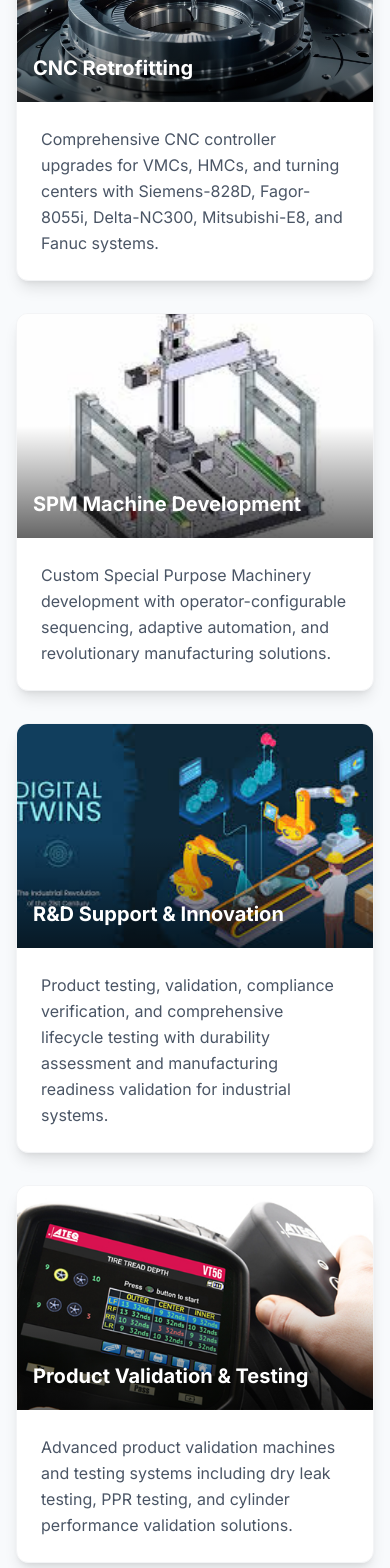
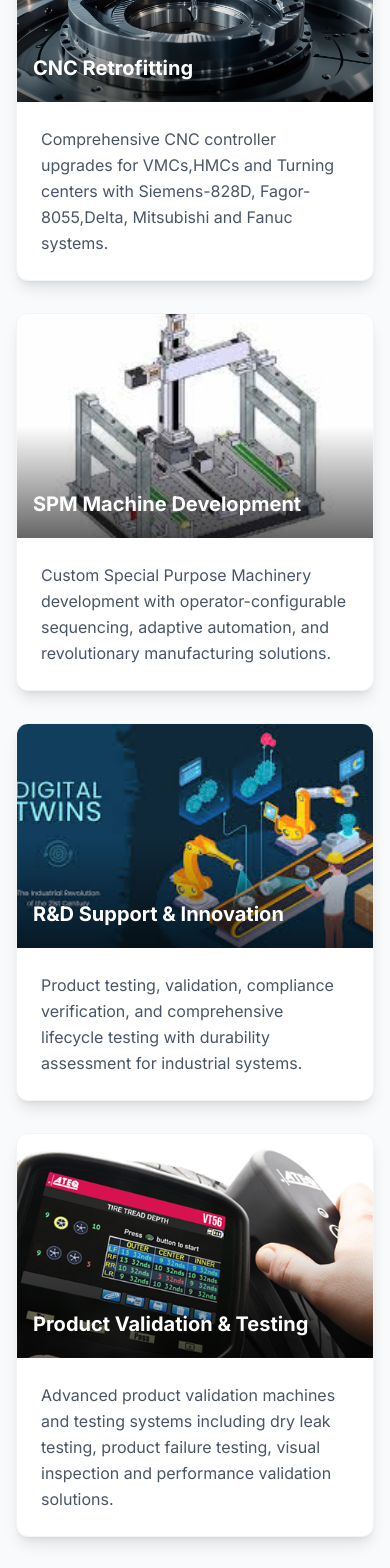
Before and after one commit to Ranjit174/Chapter1, a Next.js app: page / in a window 390 px wide. Shown: the part 2260-3828 px from the top of the page. Built offline with nearby package versions, Linux system fonts and the light colour scheme.

Commit message:
Merged remote repository

```diff
--- a/src/app/customer-experiences/page.tsx
+++ b/src/app/customer-experiences/page.tsx
@@ -146,12 +146,12 @@ const TestimonialsPage = () => {
                     {testimonial.avatar}
                   </div>
                   <div className="flex-1">
-                    <div className="font-bold text-slate-900 text-lg">{testimonial.author}</div>
-                    <div className="text-blue-600 font-semibold">{testimonial.title}</div>
-                    <div className="text-slate-600">{testimonial.company}</div>
+                    <div className="font-bold text-slate-900 text-base sm:text-lg">{testimonial.author}</div>
+                    <div className="text-blue-600 font-semibold text-sm sm:text-base">{testimonial.title}</div>
+                    <div className="text-slate-600 text-sm">{testimonial.company}</div>
                   </div>
                   <div className="flex-shrink-0">
-                    <div className="inline-block bg-slate-100 text-slate-700 px-3 py-1 rounded-lg text-sm font-medium">
+                    <div className="inline-block bg-slate-100 text-slate-700 px-3 py-1 rounded-lg text-xs sm:text-sm font-medium">
                       {testimonial.industry}
                     </div>
                   </div>
--- a/src/app/iot/page.tsx
+++ b/src/app/iot/page.tsx
@@ -137,7 +137,7 @@ const IoTPage = () => {
             </div>
             <div className="relative">
               <Image
-                src="/fleet management.jpg"
+                src="/oee_dash.png"
                 alt="IIoT Dashboard showing industrial data"
                 width={800}
                 height={600}
--- a/src/components/CustomerExperiences.tsx
+++ b/src/components/CustomerExperiences.tsx
@@ -8,10 +8,10 @@ const CustomerExperiences = () => {
       <div className="container mx-auto px-4">
         <div className="text-center mb-16">
           <h2 className="text-3xl md:text-4xl font-bold text-slate-800 mb-4">
-            You Can Trust Industrial Tek
+            You Can Trust IndustrialTek
           </h2>
           <p className="text-lg text-slate-800 max-w-4xl mx-auto">
-            We are a proven engineering team delivering 8+ years of digital transformation success that drives 25% efficiency gains and 40% downtime reduction.We ensure your automation investment contributes to long-term operational excellence you can depend on.
+            We are a proven Engineering team delivering 8+ years of digital transformation success that drives 25% efficiency gains and 40% downtime reduction.We ensure your automation investment contributes to long-term operational excellence you can depend on.
           </p>
         </div>
         <div className="grid lg:grid-cols-2 gap-12 items-center">
@@ -27,7 +27,7 @@ const CustomerExperiences = () => {
           <div className="bg-white p-8 rounded-lg shadow-lg border border-slate-200">
             <Quote className="w-12 h-12 text-amber-400 mb-4" />
             <blockquote className="text-lg text-slate-700 italic mb-6">
-              &quot;Industrial Tek isn&apos;t just a vendor; they are a true extension of our engineering team. Their attention to detail and commitment to our project&apos;s success was evident from day one. They delivered a robust solution that has significantly improved our production uptime.&quot;
+              &quot;IndustrialTek isn&apos;t just a vendor; they are a true extension of our engineering team. Their attention to detail and commitment to our project&apos;s success was evident from day one. They delivered a robust solution that has significantly improved our production uptime.&quot;
             </blockquote>
             <div className="flex flex-col sm:flex-row justify-between items-center mt-8 gap-6">
               <div className="font-bold text-slate-800 text-right">
--- a/src/components/Industries.tsx
+++ b/src/components/Industries.tsx
@@ -4,7 +4,7 @@ const industries = [
   {
     name: 'CNC Retrofitting',
     image: '/component machining.jpg',
-    description: 'Comprehensive CNC controller upgrades for VMCs, HMCs, and turning centers with Siemens-828D, Fagor-8055i, Delta-NC300, Mitsubishi-E8, and Fanuc systems.'
+    description: 'Comprehensive CNC controller upgrades for VMCs,HMCs and Turning centers with Siemens-828D, Fagor-8055,Delta, Mitsubishi and Fanuc systems.'
   },
   {
     name: 'SPM Machine Development',
@@ -14,12 +14,12 @@ const industries = [
   {
     name: 'R&D Support & Innovation',
     image: '/digitaltwin.jpg',
-    description: 'Product testing, validation, compliance verification, and comprehensive lifecycle testing with durability assessment and manufacturing readiness validation for industrial systems.'
+    description: 'Product testing, validation, compliance verification, and comprehensive lifecycle testing with durability assessment for industrial systems.'
   },
   {
     name: 'Product Validation & Testing',
     image: '/ateq-1111.jpg',
-    description: 'Advanced product validation machines and testing systems including dry leak testing, PPR testing, and cylinder performance validation solutions.'
+    description: 'Advanced product validation machines and testing systems including dry leak testing, product failure testing, visual inspection and performance validation solutions.'
   },
   {
     name: 'Jig & Fixture Design',
@@ -34,7 +34,7 @@ const industries = [
   {
     name: 'Precision Machining Solutions',
     image: '/machinening.jpg',
-    description: 'CNC machining expertise with retrofitting capabilities for VMCs, HMCs, turning centers, and surface grinding machines across multiple platforms.'
+    description: 'CNC precision machining components including shafts, gears, brackets, housings, flanges, bushings, and custom fabricated parts across multiple platforms.'
   },
   {
     name: 'Product Design & Development',
@@ -92,7 +92,7 @@ const Industries = () => {
           <div className="grid grid-cols-1 md:grid-cols-4 gap-8">
             <div className="text-center">
               <div className="text-4xl font-bold text-amber-400 mb-2">8+</div>
-              <div className="text-slate-300">Years of Project Leadership Experience</div>
+              <div className="text-slate-300">Years of Project  Experience</div>
             </div>
             <div className="text-center">
               <div className="text-4xl font-bold text-amber-400 mb-2">25%</div>
```
Also changed, not shown: public/oee_dash.png (added).
